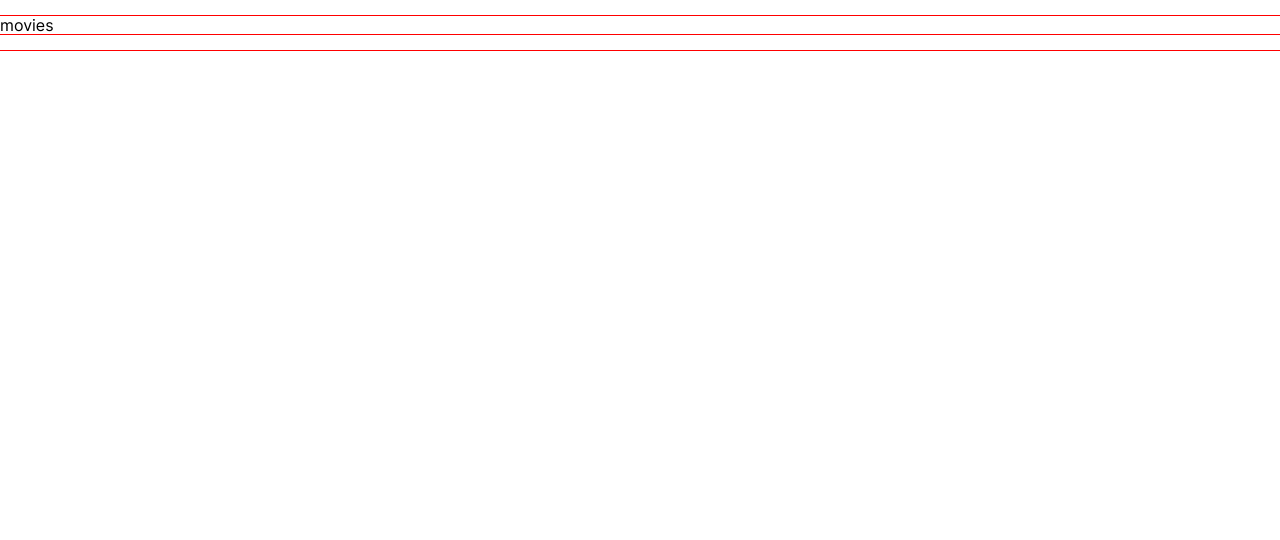
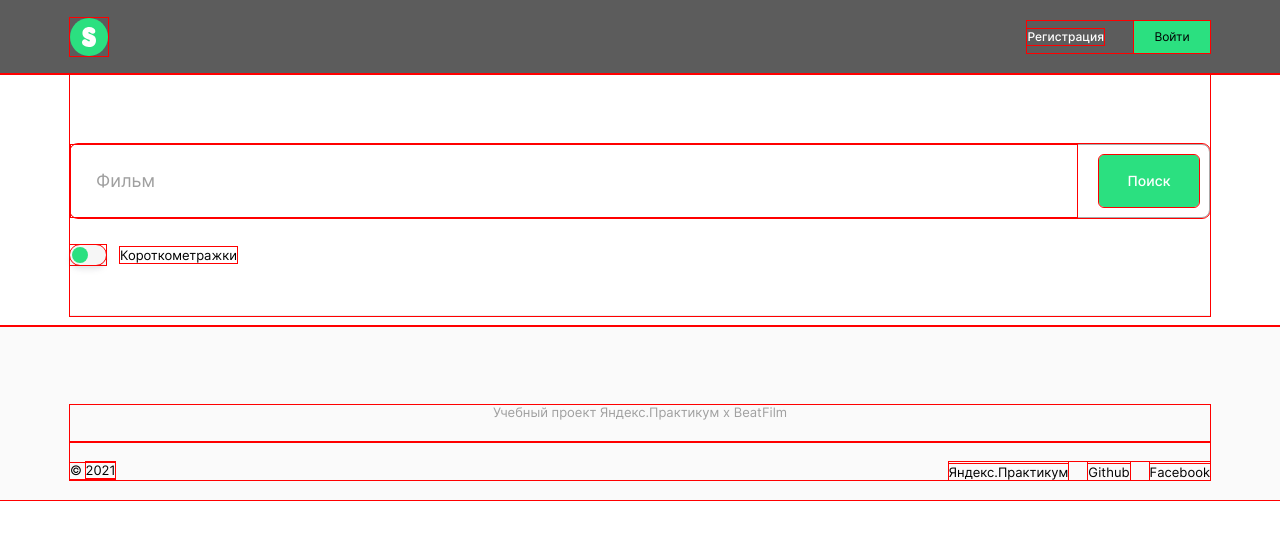
Before and after one commit to kozhevatova/movies-explorer-frontend, a React (Create React App) app: page /movies in a window 1280 px wide. Shown: the top 540 px of the page. Built offline with nearby package versions, Linux system fonts and the light colour scheme.

Commit message:
feat: search form

```diff
--- a/src/components/App/App.js
+++ b/src/components/App/App.js
@@ -14,36 +14,39 @@ function App() {
   const history = useHistory();
   const [isLoggedIn, setIsLoggedIn] = useState(false);
   const [isOnLanding, setIsOnLanding] = useState(false);
+  const [isHeaderAndFooterVisible, setIsHeaderAndFooterVisible] = useState(true);
 
   const handleLoginClick = () => {
     setIsOnLanding(false);
-    localStorage.setItem('isHeaderAndFooterVisible', false);
+    setIsHeaderAndFooterVisible(false);
   };
 
   const handleRegisterClick = () => {
     setIsOnLanding(false);
-    localStorage.setItem('isHeaderAndFooterVisible', false);
+    setIsHeaderAndFooterVisible(false);
   }
 
   const handleLogoClick = () => {
     setIsOnLanding(true);
-    localStorage.setItem('isHeaderAndFooterVisible', true);
+    setIsHeaderAndFooterVisible(true);
   }
 
   const handleLogin = () => {
     setIsLoggedIn(true);
-    localStorage.setItem('isHeaderAndFooterVisible', true);
+    setIsHeaderAndFooterVisible(true);
     history.push('/movies');
   }
 
   const handleRegister = () => {
-    localStorage.setItem('isHeaderAndFooterVisible', false);
+    setIsHeaderAndFooterVisible(false);
     history.push('/signin');
   }
 
   const handleLogout = () => {
     setIsLoggedIn(false);
     setIsOnLanding(true);
+    setIsHeaderAndFooterVisible(true);
+    history.push('/');
   }
 
   const handleEditProfile = () => {
@@ -52,7 +55,7 @@ function App() {
 
   return (
     <div className="App">
-      {JSON.parse(localStorage.getItem('isHeaderAndFooterVisible')) && <Header isLoggedIn={isLoggedIn} isOnLanding={isOnLanding} onLogoClick={handleLogoClick}
+      {isHeaderAndFooterVisible && <Header isLoggedIn={isLoggedIn} isOnLanding={isOnLanding} onLogoClick={handleLogoClick}
         onRegisterClick={handleRegisterClick} onLoginClick={handleLoginClick} />}
 
       <Switch>
@@ -76,7 +79,7 @@ function App() {
         </Route>
       </Switch>
 
-      {JSON.parse(localStorage.getItem('isHeaderAndFooterVisible')) && <Footer />}
+      {isHeaderAndFooterVisible && <Footer />}
     </div>
   );
 }
--- a/src/components/AuthForm/AuthForm.css
+++ b/src/components/AuthForm/AuthForm.css
@@ -104,6 +104,10 @@
   opacity: 0.2;
 }
 
+.auth__submit-btn:focus {
+  outline: none;
+}
+
 .auth__caption {
   font-weight: 400;
   font-size: 14px;
--- a/src/components/Movies/Movies.css
+++ b/src/components/Movies/Movies.css
@@ -0,0 +1,5 @@
+.movies {
+  display: flex;
+  flex-direction: column;
+  align-items: center;
+}
--- a/src/components/Movies/Movies.js
+++ b/src/components/Movies/Movies.js
@@ -1,9 +1,10 @@
+import SearchForm from '../SearchForm/SearchForm';
 import './Movies.css';
 
 const Movies = () => {
   return(
     <section className="movies">
-      <p>movies</p>
+      <SearchForm />
     </section>
   );
 };
--- a/src/components/SearchForm/SearchForm.css
+++ b/src/components/SearchForm/SearchForm.css
@@ -0,0 +1,119 @@
+.search {
+  display: flex;
+  flex-direction: column;
+  justify-content: start;
+  border-bottom: 1px solid rgba(170,170,170,0.2);
+  padding: 70px 0 43px;
+  min-height: 242px;
+  box-sizing: border-box;
+  margin: 0 0 10px 0;
+  width: 100%;
+  max-width: 1140px;
+}
+
+.search__form {
+  min-height: 72px;
+  border: 1.5px solid #aaa;
+  border-radius: 8px;
+  display: flex;
+  justify-content: space-between;
+  align-items: center;
+  margin: 0 0 27px 0;
+}
+
+.search__input {
+  padding: 25px;
+  border: none;
+  width: 84%;
+  font-weight: 400;
+  font-size: 18px;
+  line-height: 1.2;
+  color:#000;
+}
+
+.search__input:focus {
+  outline: none;
+}
+
+.search__input::placeholder {
+  color:#a0a0a0;
+}
+
+.search__button {
+  border: none;
+  box-shadow: none;
+  min-height: 52px;
+  min-width: 100px;
+  border-radius: 5px;
+  background-color: #2be080;
+  color: #fff;
+  font-weight: 500;
+  font-size: 14px;
+  line-height: 1.3;
+  text-align: center;
+  transition: opacity 0.6s linear;
+  margin: 10px 10px 10px 0;
+  padding: 0;
+}
+
+.search__button:hover {
+  opacity: 0.7;
+  cursor: pointer;
+}
+
+.search__button:focus {
+  outline: none;
+}
+
+.search__tumbler {
+  position: relative;
+  display: inline-block;
+  width: 36px;
+  height: 20px;
+}
+
+.search__slider {
+  position: absolute;
+  cursor: pointer;
+  top: 0;
+  left: 0;
+  right: 0;
+  bottom: 0;
+  background-color: rgba(170,170,170,0.1);
+  box-shadow: 0px 4px 4px rgba(50, 50, 71, 0.08), 0px 4px 8px rgba(50, 50, 71, 0.06);
+  -webkit-transition: .4s;
+  transition: .4s;
+  border-radius: 16px;
+}
+
+.search__slider::before {
+  position: absolute;
+  content: "";
+  height: 16px;
+  width: 16px;
+  left: 2px;
+  bottom: 2px;
+  background-color: #2be080;
+  border-radius: 50%;
+}
+
+.search__checkbox {
+  display: none;
+}
+
+.search__checkbox:checked + .search__slider {
+  background-color: #fff;
+}
+
+.search__checkbox:checked + .search__slider::before {
+  -webkit-transform: translateX(16px);
+  -ms-transform: translateX(16px);
+  transform: translateX(16px);
+}
+
+.search__label-text {
+  margin: 0 0 0 50px;
+  font-weight: 400;
+  font-size: 13px;
+  line-height: 1.4;
+}
--- a/src/components/SearchForm/SearchForm.js
+++ b/src/components/SearchForm/SearchForm.js
@@ -1,10 +1,25 @@
 import './SearchForm.css';
 
 const SearchForm = () => {
-  return(
-    <div className="searchform">
-      <p>search form</p>
+
+  const handleSubmit = (e) => {
+    e.preventDefault();
+  }
+
+  return (
+    <div className="search">
+      <form className="search__form" onSubmit={handleSubmit}>
+        <input className="search__input" placeholder="Фильм"></input>
+        <button type="submit" className="search__button">Поиск</button>
+      </form>
+      <label className="search__tumbler">
+        <input type="checkbox" className="search__checkbox"></input>
+        <span className="search__slider"></span>
+        <span className="search__label-text">Короткометражки</span>
+      </label>
+
     </div>
+
   );
 };
 
```
